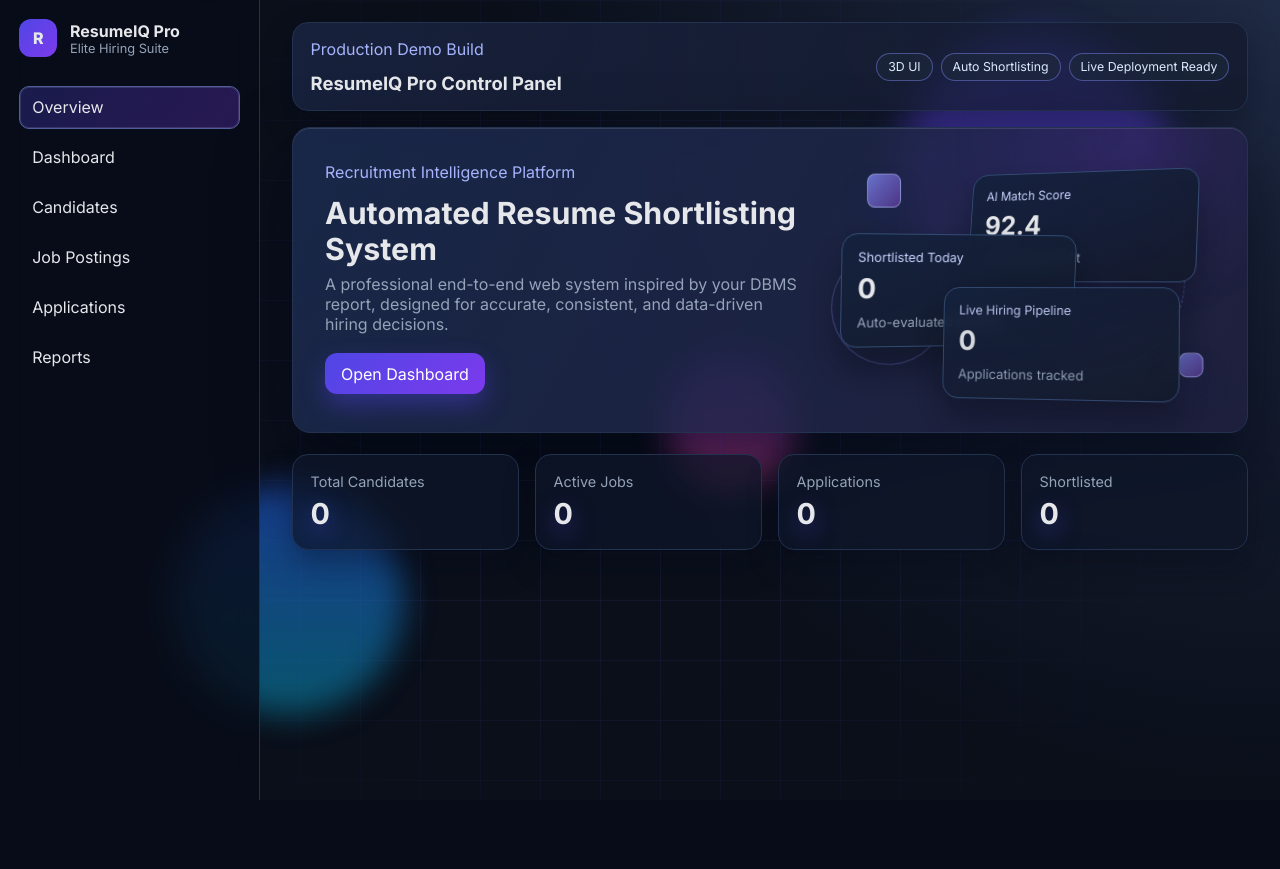
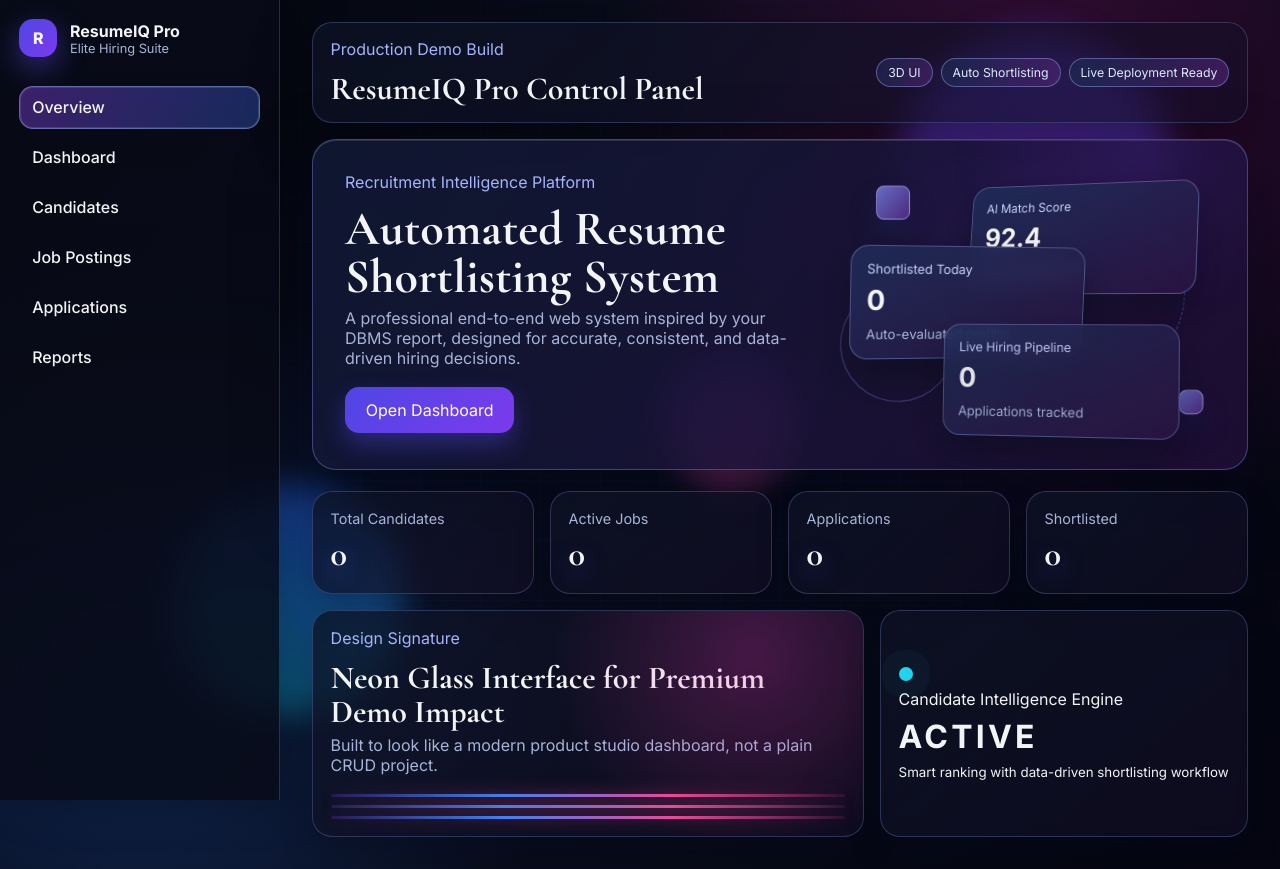
Before and after one commit to lakshysingh156/dbms-project, a Flask app: page / in a window 1280 px wide. Before the commit the page ends 800 px from the top, so only its background shows below. Run offline with Flask 3, Linux system fonts and the light colour scheme; data that the repository does not hold is empty.

Commit message:
Apply prestige visual redesign and add MySQL Workbench setup assets.
This updates the interface to a more cinematic premium style and adds ready-to-run SQL scripts and demo steps for Workbench presentation.

Co-authored-by: Cursor <cursoragent@cursor.com>

```diff
--- a/static/style.css
+++ b/static/style.css
@@ -775,3 +775,186 @@ tbody tr:hover {
     min-height: 300px;
   }
 }
+
+/* Prestige theme overrides */
+:root {
+  --bg: #070912;
+  --text: #f3f4f6;
+  --muted: #a7b4d7;
+  --border: #2b3760;
+}
+
+body {
+  background: radial-gradient(circle at 82% 12%, rgba(215, 13, 148, 0.23), transparent 35%),
+    radial-gradient(circle at 10% 80%, rgba(38, 120, 255, 0.22), transparent 32%),
+    linear-gradient(125deg, #05060f 0%, #090d1c 48%, #040510 100%);
+}
+
+.grid-overlay {
+  opacity: 0.55;
+}
+
+h1 {
+  font-family: "Cormorant Garamond", serif;
+  font-size: 3rem;
+  line-height: 1;
+  letter-spacing: 0.2px;
+}
+
+h2 {
+  font-family: "Cormorant Garamond", serif;
+  font-size: 2rem;
+  line-height: 1.05;
+}
+
+.subtitle {
+  max-width: 68ch;
+}
+
+.shell {
+  grid-template-columns: 280px 1fr;
+}
+
+.sidebar {
+  background: linear-gradient(180deg, rgba(8, 11, 23, 0.92), rgba(8, 10, 22, 0.82));
+  border-right: 1px solid rgba(120, 144, 220, 0.28);
+  box-shadow: 20px 0 45px rgba(0, 0, 0, 0.26);
+}
+
+.brand-mark {
+  border-radius: 14px;
+  box-shadow: 0 10px 30px rgba(107, 82, 255, 0.45);
+}
+
+.sidebar a {
+  border-radius: 14px;
+  font-weight: 500;
+}
+
+.sidebar a.active {
+  background: linear-gradient(120deg, rgba(154, 74, 255, 0.36), rgba(61, 116, 255, 0.3));
+  border-color: rgba(155, 188, 255, 0.46);
+}
+
+.topbar {
+  border-radius: 20px;
+  border: 1px solid rgba(124, 145, 224, 0.32);
+  box-shadow: 0 20px 60px rgba(0, 0, 0, 0.42);
+}
+
+.chip {
+  background: linear-gradient(110deg, rgba(27, 39, 78, 0.8), rgba(83, 36, 118, 0.62));
+  border-color: rgba(162, 187, 255, 0.4);
+}
+
+.hero {
+  border-radius: 24px;
+  border: 1px solid rgba(130, 153, 239, 0.38);
+  background: linear-gradient(125deg, rgba(16, 25, 52, 0.9) 0%, rgba(31, 14, 55, 0.87) 100%);
+}
+
+.hero::after {
+  background: linear-gradient(115deg, transparent 25%, rgba(255, 255, 255, 0.12), transparent 75%);
+}
+
+.hero .btn.primary {
+  padding: 0.82rem 1.3rem;
+  border-radius: 14px;
+}
+
+.layer-card {
+  border-radius: 18px;
+  border-color: rgba(160, 184, 255, 0.35);
+  background: linear-gradient(155deg, rgba(30, 46, 88, 0.88), rgba(43, 19, 67, 0.8));
+}
+
+.card {
+  border-radius: 20px;
+  border: 1px solid rgba(115, 134, 199, 0.32);
+  background: linear-gradient(140deg, rgba(13, 19, 37, 0.78), rgba(20, 14, 38, 0.62));
+}
+
+.stat h3 {
+  font-family: "Cormorant Garamond", serif;
+  font-size: 2.15rem;
+}
+
+table th {
+  background: linear-gradient(90deg, rgba(37, 52, 95, 0.52), rgba(52, 20, 74, 0.46));
+}
+
+.showcase-grid {
+  margin-top: 1rem;
+  display: grid;
+  grid-template-columns: 1.2fr 0.8fr;
+  gap: 1rem;
+}
+
+.prestige-panel {
+  position: relative;
+  overflow: hidden;
+}
+
+.prestige-panel::before {
+  content: "";
+  position: absolute;
+  inset: 0;
+  background: radial-gradient(circle at 80% 20%, rgba(245, 57, 182, 0.24), transparent 42%);
+  pointer-events: none;
+}
+
+.prestige-panel h2 {
+  margin-bottom: 0.4rem;
+}
+
+.laser-lines {
+  margin-top: 0.5rem;
+  display: grid;
+  gap: 0.5rem;
+}
+
+.laser-lines span {
+  height: 3px;
+  border-radius: 999px;
+  background: linear-gradient(90deg, rgba(124, 58, 237, 0.2), #3b82f6, #ec4899, rgba(236, 72, 153, 0.1));
+  filter: drop-shadow(0 0 8px rgba(236, 72, 153, 0.6));
+}
+
+.prestige-metrics {
+  display: grid;
+  gap: 0.5rem;
+  align-content: center;
+}
+
+.prestige-metrics h3 {
+  font-size: 2rem;
+  letter-spacing: 0.2rem;
+}
+
+.pulse-dot {
+  width: 14px;
+  height: 14px;
+  border-radius: 50%;
+  background: #22d3ee;
+  box-shadow: 0 0 0 rgba(34, 211, 238, 0.5);
+  animation: pulsePing 1.8s infinite;
+}
+
+@keyframes pulsePing {
+  0% {
+    box-shadow: 0 0 0 0 rgba(34, 211, 238, 0.5);
+  }
+  100% {
+    box-shadow: 0 0 0 18px rgba(34, 211, 238, 0);
+  }
+}
+
+@media (max-width: 1000px) {
+  h1 {
+    font-size: 2.3rem;
+  }
+
+  .showcase-grid {
+    grid-template-columns: 1fr;
+  }
+}
--- a/templates/base.html
+++ b/templates/base.html
@@ -6,7 +6,7 @@
   <title>ResumeIQ Pro</title>
   <link rel="preconnect" href="https://fonts.googleapis.com">
   <link rel="preconnect" href="https://fonts.gstatic.com" crossorigin>
-  <link href="https://fonts.googleapis.com/css2?family=Inter:wght@400;500;600;700;800&display=swap" rel="stylesheet">
+  <link href="https://fonts.googleapis.com/css2?family=Inter:wght@400;500;600;700;800&family=Cormorant+Garamond:ital,wght@0,500;0,700;1,600&display=swap" rel="stylesheet">
   <link rel="stylesheet" href="{{ url_for('static', filename='style.css') }}">
 </head>
 <body>
--- a/templates/home.html
+++ b/templates/home.html
@@ -51,4 +51,21 @@
     <h3>{{ counts.shortlisted }}</h3>
   </article>
 </section>
+
+<section class="showcase-grid">
+  <article class="card prestige-panel">
+    <p class="eyebrow">Design Signature</p>
+    <h2>Neon Glass Interface for Premium Demo Impact</h2>
+    <p class="subtitle">Built to look like a modern product studio dashboard, not a plain CRUD project.</p>
+    <div class="laser-lines">
+      <span></span><span></span><span></span>
+    </div>
+  </article>
+  <article class="card prestige-metrics">
+    <div class="pulse-dot"></div>
+    <p>Candidate Intelligence Engine</p>
+    <h3>ACTIVE</h3>
+    <small>Smart ranking with data-driven shortlisting workflow</small>
+  </article>
+</section>
 {% endblock %}
```
Also changed, not shown: WORKBENCH_STEPS.md (added, +30 -0 lines), sql/workbench_setup.sql (added, +56 -0 lines).
